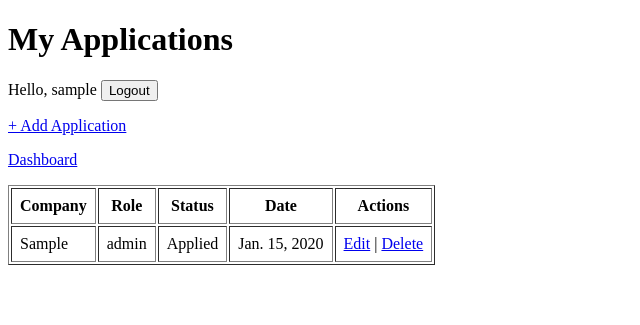
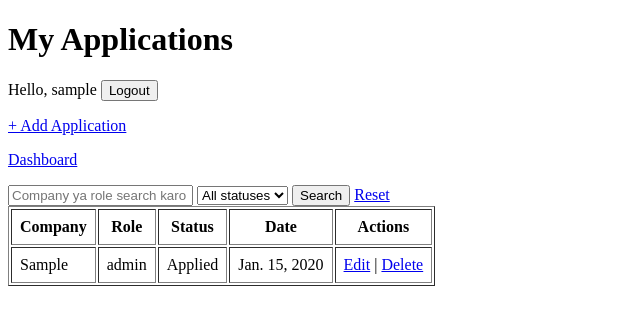
Before and after one commit to ashimalhotra1611/placement-tracker, a Django app: page / in a window 1280 px wide. Shown: the top 325 px of the page, without its empty margins (0-640 px from the left). Run offline with Django 5.2, Linux system fonts and the light colour scheme; a user stored in the database is signed in; tables that the repository leaves empty hold one stand-in row (values such as "Sample post").

Commit message:
Add search and filter

```diff
--- a/tracker/templates/tracker/application_list.html
+++ b/tracker/templates/tracker/application_list.html
@@ -14,6 +14,19 @@
     </div>
     <p><a href="{% url 'add_application' %}">+ Add Application</a></p>
     <p><a href="{% url 'dashboard' %}">Dashboard</a></p>
+
+    <form method="get">
+        <input type="text" name="q" placeholder="Company ya role search karo" value="{{ q }}">
+        <select name="status">
+            <option value="">All statuses</option>
+            {% for value, label in status_choices %}
+            <option value="{{ value }}" {% if status == value %}selected{% endif %}>{{ label }}</option>
+            {% endfor %}
+        </select>
+        <button type="submit">Search</button>
+        <a href="{% url 'application_list' %}">Reset</a>
+    </form>
+
     <table border="1" cellpadding="8">
         <tr>
             <th>Company</th>
@@ -33,6 +46,8 @@
                 <a href="{% url 'delete_application' app.pk %}">Delete</a>
             </td>
         </tr>
+        {% empty %}
+        <tr><td colspan="5">Koi application nahi mili.</td></tr>
         {% endfor %}
     </table>
 </body>
--- a/tracker/views.py
+++ b/tracker/views.py
@@ -2,6 +2,7 @@ from django.shortcuts import render, redirect, get_object_or_404
 from django.contrib.auth import login
 from django.contrib.auth.decorators import login_required
 from django.contrib.auth.forms import UserCreationForm
+from django.db.models import Q
 from .models import Application
 from .forms import ApplicationForm
 
@@ -18,8 +19,23 @@ def signup(request):
 
 @login_required
 def application_list(request):
-    applications = Application.objects.filter(user=request.user).order_by('-applied_date')
-    return render(request, 'tracker/application_list.html', {'applications': applications})
+    applications = Application.objects.filter(user=request.user)
+
+    q = request.GET.get('q', '').strip()
+    status = request.GET.get('status', '')
+
+    if q:
+        applications = applications.filter(Q(company__icontains=q) | Q(role__icontains=q))
+    if status:
+        applications = applications.filter(status=status)
+
+    applications = applications.order_by('-applied_date')
+    return render(request, 'tracker/application_list.html', {
+        'applications': applications,
+        'q': q,
+        'status': status,
+        'status_choices': Application.STATUS_CHOICES,
+    })
 
 @login_required
 def add_application(request):
```
